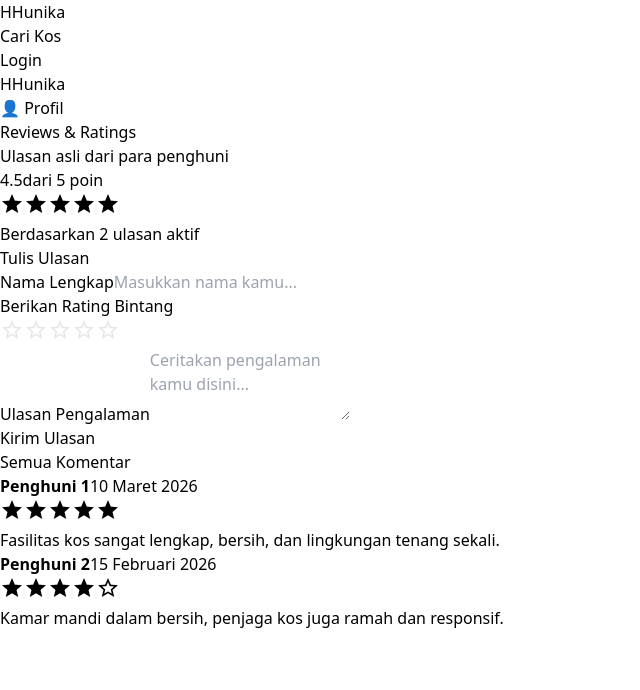
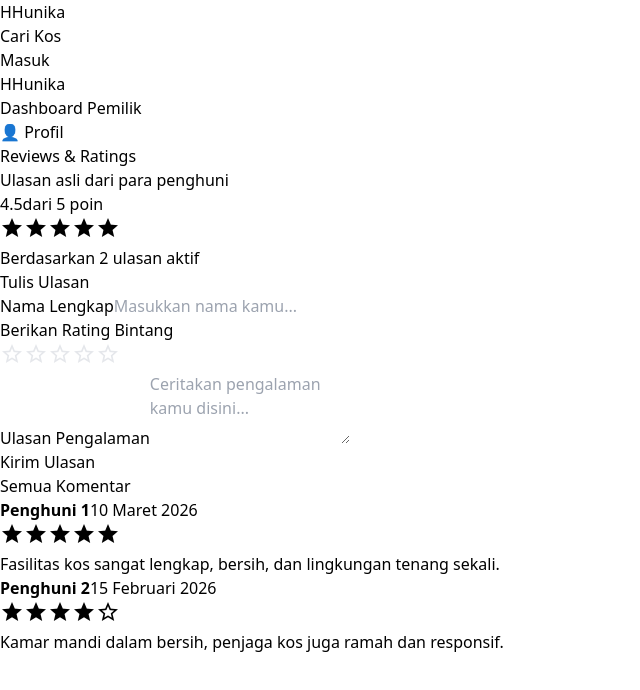
Before and after one commit to kkanayaaa/Hunika, a React (Vite) app: page /review in a window 1280 px wide. Shown: the top 690 px of the page, without its empty margins (0-640 px from the left). Built offline with nearby package versions, Linux system fonts and the light colour scheme.

Commit message:
feat: memperbaiki error pada login

```diff
--- a/src/App.jsx
+++ b/src/App.jsx
@@ -38,7 +38,7 @@
           <Route path="/detail/:id" element={<DetailKost />} />
 
           {/* Halaman Otentikasi & Akun */}
-          <Route path="/login" element={<Login />} />
+          <Route path="/login" element={<Login setIsLoggedIn={setIsLoggedIn} />} />
           <Route path="/profile" element={<Profile />} />
 
           {/* Halaman Review Kos Milikmu */}
--- a/src/components/Navbar.jsx
+++ b/src/components/Navbar.jsx
@@ -17,8 +17,18 @@
             Cari Kos
           </NavLink>
         )}
-        {isLoggedIn && role === 'pencari' && (
+        {/* {isLoggedIn && role === 'pemilik' && (
           <NavLink to="/dashboard-pemilik" className={({ isActive }) => isActive ? "text-emerald-600 border-b-2 border-emerald-600 pb-1" : "hover:text-emerald-600"}>
+            Dashboard Pemilik
+          </NavLink>
+        )} */}
+
+        {/* Menu untuk Pemilik (Muncul jika sudah login) */}
+        {isLoggedIn && (
+          <NavLink
+            to="/dashboard-pemilik"
+            className={({ isActive }) => isActive ? "text-emerald-600 border-b-2 border-emerald-600 pb-1" : "hover:text-emerald-600"}
+          >
             Dashboard Pemilik
           </NavLink>
         )}
@@ -50,8 +60,8 @@
           </div>
         ) : (
           <>
-            {/* <Link to="/login" className="px-4 py-2 text-slate-600 hover:text-slate-800 font-medium text-sm">Masuk</Link> */}
-            <Link to="/login" className="px-4 py-2 bg-emerald-500 hover:bg-emerald-600 text-white font-medium text-sm rounded-xl">Login</Link>
+            <Link to="/login" className="px-4 py-2 bg-emerald-500 hover:bg-emerald-600 text-white font-medium text-sm rounded-xl">Masuk</Link>
+            {/* <Link to="/register" className="px-4 py-2 bg-emerald-500 hover:bg-emerald-600 text-white font-medium text-sm rounded-xl">Daftar</Link> */}
           </>
         )}
       </div>
--- a/src/pages/Pemilik/DashboardPemilik.jsx
+++ b/src/pages/Pemilik/DashboardPemilik.jsx
@@ -48,7 +48,7 @@
   return (
     <>
 
-      <Navbar isLoggedIn={true} role="pemilik" />
+      {/* <Navbar isLoggedIn={true} role="pemilik" /> */}
 
       <main class="max-w-6xl mx-auto px-6 py-10">
 
--- a/src/pages/login/login.jsx
+++ b/src/pages/login/login.jsx
@@ -1,19 +1,24 @@
 import { useState } from "react";
 import { useNavigate } from "react-router-dom";
 
-export default function Login() {
+export default function Login({setIsLoggedIn}) {
   const [email, setEmail] = useState("");
   const [password, setPassword] = useState("");
 
   const navigate = useNavigate();
 
+  // Menggabungkan logika login ke dalam satu fungsi saja
   const handleSubmit = (e) => {
     e.preventDefault();
 
+    // Cek email/password dari state
+    if (email === "user@gmail.com" && password === "123") {
       localStorage.setItem("isLogin", "true");
-  localStorage.setItem("email", email);
-
+      setIsLoggedIn(true);
       navigate("/");
+    } else {
+      alert("Email atau Password salah!");
+    }
   };
 
   return (
--- a/src/pages/search-kost/search-kost.jsx
+++ b/src/pages/search-kost/search-kost.jsx
@@ -74,7 +74,7 @@
   return (
     <div className="bg-slate-100 min-h-screen text-slate-800 font-sans">
       {/* NAVBAR */}
-      <nav className="bg-white px-12 py-4 flex justify-between items-center shadow-md">
+      {/* <nav className="bg-white px-12 py-4 flex justify-between items-center shadow-md">
         <div className="text-3xl font-bold text-green-600">Hunika</div>
 
         <ul className="flex gap-8">
@@ -144,7 +144,7 @@
        </Link>
        )}
 
-        </nav>
+        </nav> */}
 
        {/*  <Navbar
         isLoggedIn={isLoggedIn}
```
Lines whose indentation alone changed are shown as unchanged.
